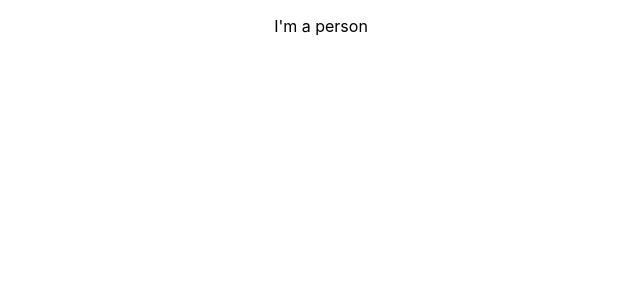
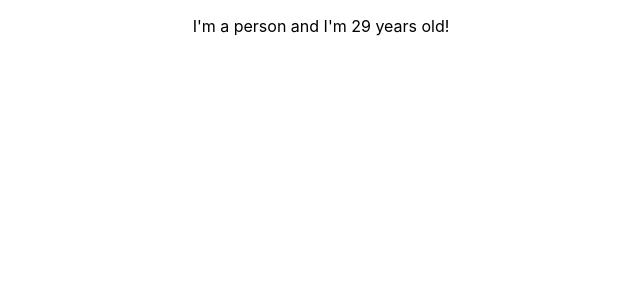
Before and after one commit to somnas/react-tutorial, a React (Create React App) app: page / in a window 1280 px wide. Shown: the top 300 px of the page, without its empty margins (319-959 px from the left). Built offline with nearby package versions, Linux system fonts and the light colour scheme.

Commit message:
add js to component

```diff
--- a/src/Person/Person.jsx
+++ b/src/Person/Person.jsx
@@ -1,7 +1,7 @@
 import React from 'react'
 
 const person = () => {
-    return <p>I'm a person</p>
+    return <p>I'm a person and I'm {Math.floor(Math.random() * 30)} years old!</p>
 }
 
 export default person;
```
